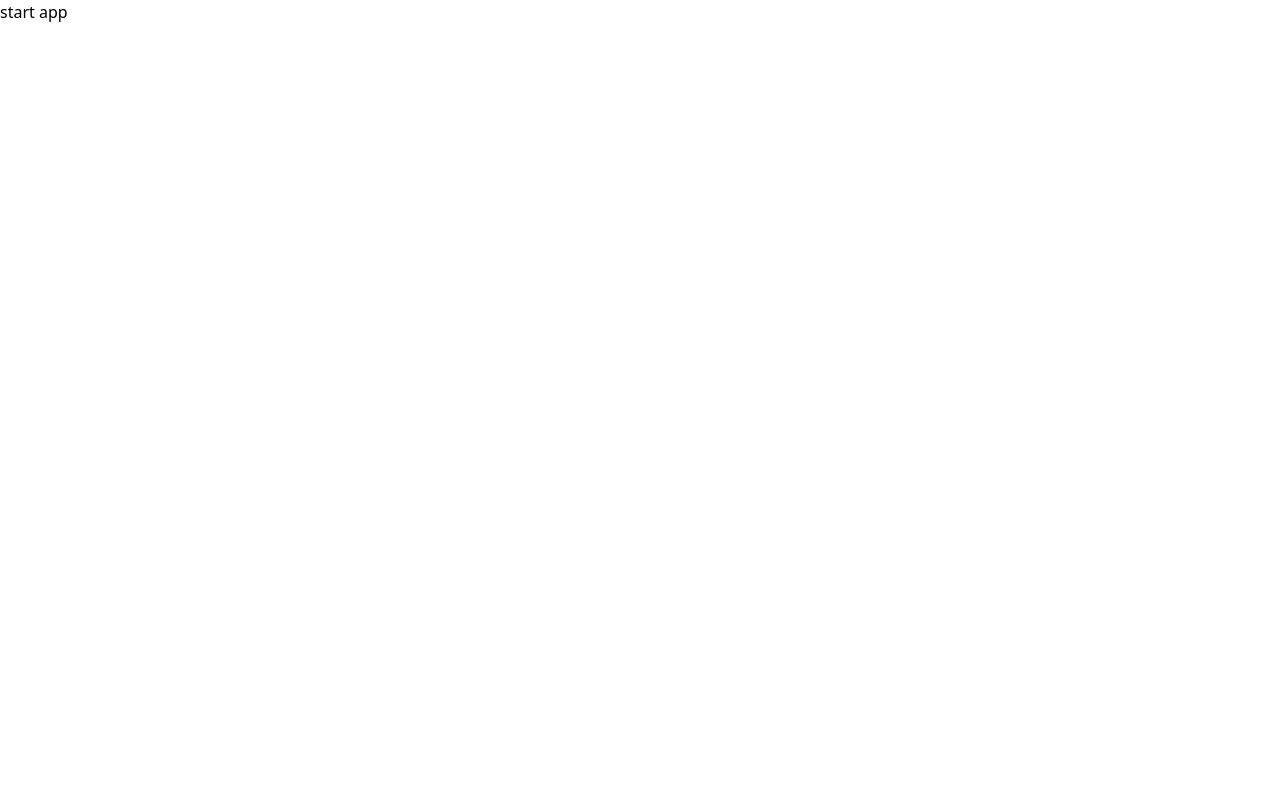
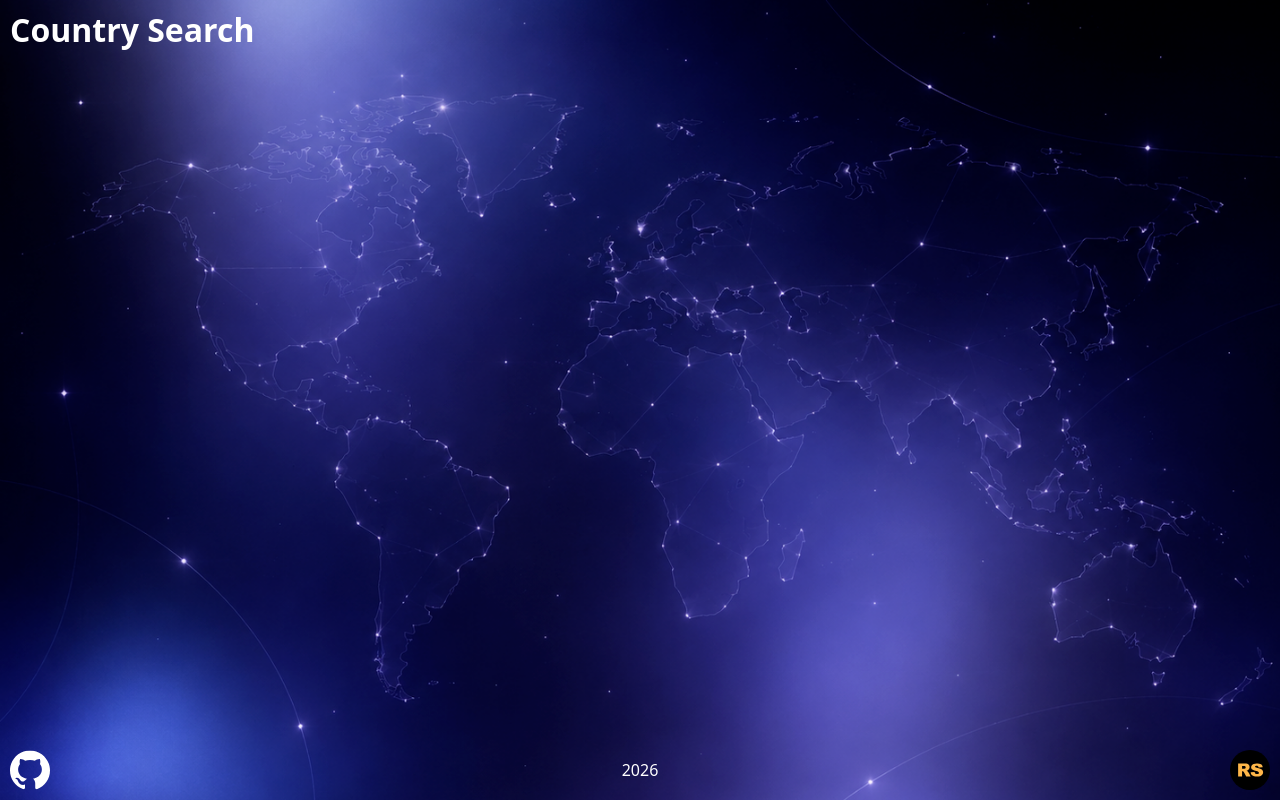
Before and after one commit to abeilleee/country-search, a website built with Vite: page index.html in a window 1280 px wide. Built offline with nearby package versions, Linux system fonts and the light colour scheme.

Commit message:
feat: add Header, Footer, layout styles

```diff
--- a/src/main.ts
+++ b/src/main.ts
@@ -1,3 +1,4 @@
 import './style.css';
+import { startApp } from './ui/app';
 
-document.body.append((document.createElement('p').textContent = 'start app'));
+startApp();
--- a/src/style.css
+++ b/src/style.css
@@ -6,13 +6,23 @@
   padding: 0;
 }
 
+html {
+  color: #fff;
+}
+
 body {
+  width: 100%;
   min-height: 100vh;
+
   font-family:
     system-ui,
     -apple-system,
     sans-serif;
   line-height: 1.5;
+
+  background-image: url('/bg.png');
+  background-position: center;
+  background-size: cover;
 
   -webkit-font-smoothing: antialiased;
 }
@@ -57,3 +67,23 @@ h6,
 p {
   margin: 0;
 }
+
+.layout {
+  display: flex;
+  flex-direction: column;
+  align-items: center;
+
+  width: 100%;
+  height: 100dvh;
+}
+
+.main {
+  overflow-y: auto;
+  display: flex;
+  flex: 1;
+  flex-direction: column;
+
+  width: 100%;
+  min-height: 0;
+  padding: 10px 20px;
+}
--- /dev/null
+++ b/src/ui/app.ts
@@ -0,0 +1,16 @@
+import { createDomElement } from '@/helpers/createDomElement';
+import { createFooter } from '@/ui/components/Footer';
+import { createHeader } from '@/ui/components/Header';
+
+export function startApp() {
+  document.body.classList.add('layout');
+
+  const header = createHeader();
+  const footer = createFooter();
+  const main = createDomElement({
+    tag: 'main',
+    classNames: ['main', 'liquid'],
+  });
+
+  document.body.append(header, main, footer);
+}
--- /dev/null
+++ b/src/ui/components/Footer/Footer.module.css
@@ -0,0 +1,25 @@
+:root {
+  --footer-height: 60px;
+}
+
+.footer {
+  display: flex;
+  align-items: center;
+  justify-content: space-between;
+
+  width: 100%;
+  height: var(--footer-height);
+  padding: 10px;
+}
+
+.logo {
+  width: 40px;
+  height: 40px;
+  transition: transform 0.3s;
+}
+
+@media (hover: hover) and (pointer: fine) {
+  .logo:hover {
+    transform: translateY(-3px);
+  }
+}
--- /dev/null
+++ b/src/ui/components/Footer/Footer.ts
@@ -0,0 +1,38 @@
+import { createDomElement } from '@/helpers/createDomElement';
+import type { ElementOptions } from '@/types';
+import styles from './Footer.module.css';
+
+type Props = Omit<ElementOptions, 'tag' | 'textContent'>;
+
+export function createFooter(props?: Props) {
+  return createDomElement({
+    tag: 'footer',
+    classNames: [...(props?.classNames ?? []), styles.footer],
+    parentElement: props?.parentElement,
+    children: [
+      createDomElement({
+        tag: 'a',
+        attributes: { href: 'https://github.com/abeilleee', target: '_blank' },
+        children: [
+          createDomElement({
+            tag: 'img',
+            classNames: [styles.logo],
+            attributes: { src: 'gh.svg', alt: 'github link' },
+          }),
+        ],
+      }),
+      createDomElement({ tag: 'p', textContent: '2026' }),
+      createDomElement({
+        tag: 'a',
+        attributes: { href: 'https://rs.school/courses/javascript', target: '_blank' },
+        children: [
+          createDomElement({
+            tag: 'img',
+            classNames: [styles.logo],
+            attributes: { src: 'rs.svg', alt: 'github link' },
+          }),
+        ],
+      }),
+    ],
+  });
+}
--- /dev/null
+++ b/src/ui/components/Footer/index.ts
@@ -0,0 +1 @@
+export { createFooter } from './Footer';
--- /dev/null
+++ b/src/ui/components/Header/Header.module.css
@@ -0,0 +1,12 @@
+:root {
+  --header-height: 60px;
+}
+
+.header {
+  display: flex;
+  align-items: center;
+
+  width: 100%;
+  height: var(--header-height);
+  padding: 10px;
+}
--- /dev/null
+++ b/src/ui/components/Header/Header.ts
@@ -0,0 +1,14 @@
+import { createDomElement } from '@/helpers/createDomElement';
+import type { ElementOptions } from '@/types';
+import styles from './Header.module.css';
+
+type Props = Omit<ElementOptions, 'tag'>;
+
+export function createHeader(props?: Props) {
+  return createDomElement({
+    tag: 'header',
+    classNames: [...(props?.classNames ?? []), styles.header],
+    parentElement: props?.parentElement,
+    children: [createDomElement({ tag: 'h1', textContent: 'Country Search' })],
+  });
+}
--- /dev/null
+++ b/src/ui/components/Header/index.ts
@@ -0,0 +1 @@
+export { createHeader } from './Header';
```
Also changed, not shown: public/bg.png (added), public/gh.svg (added), public/rs.svg (added).
